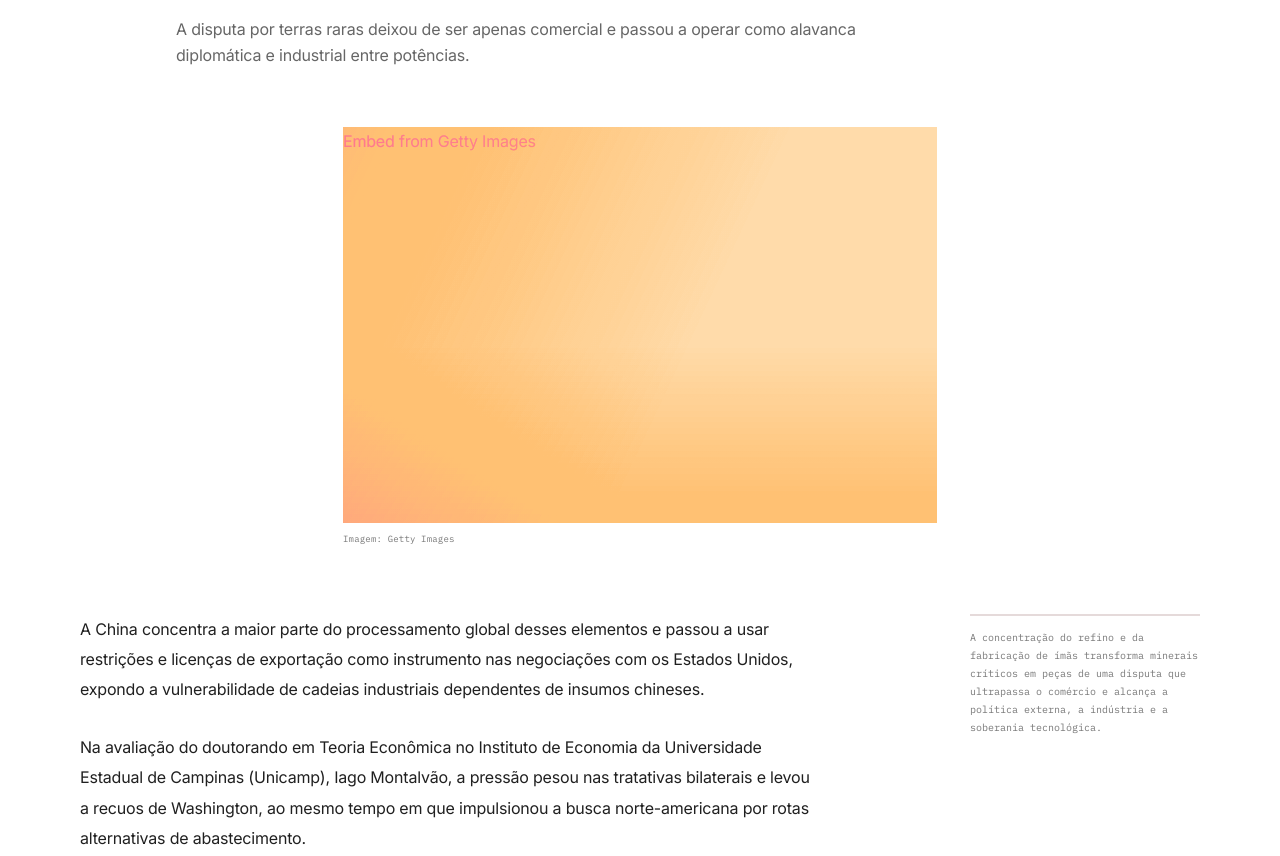
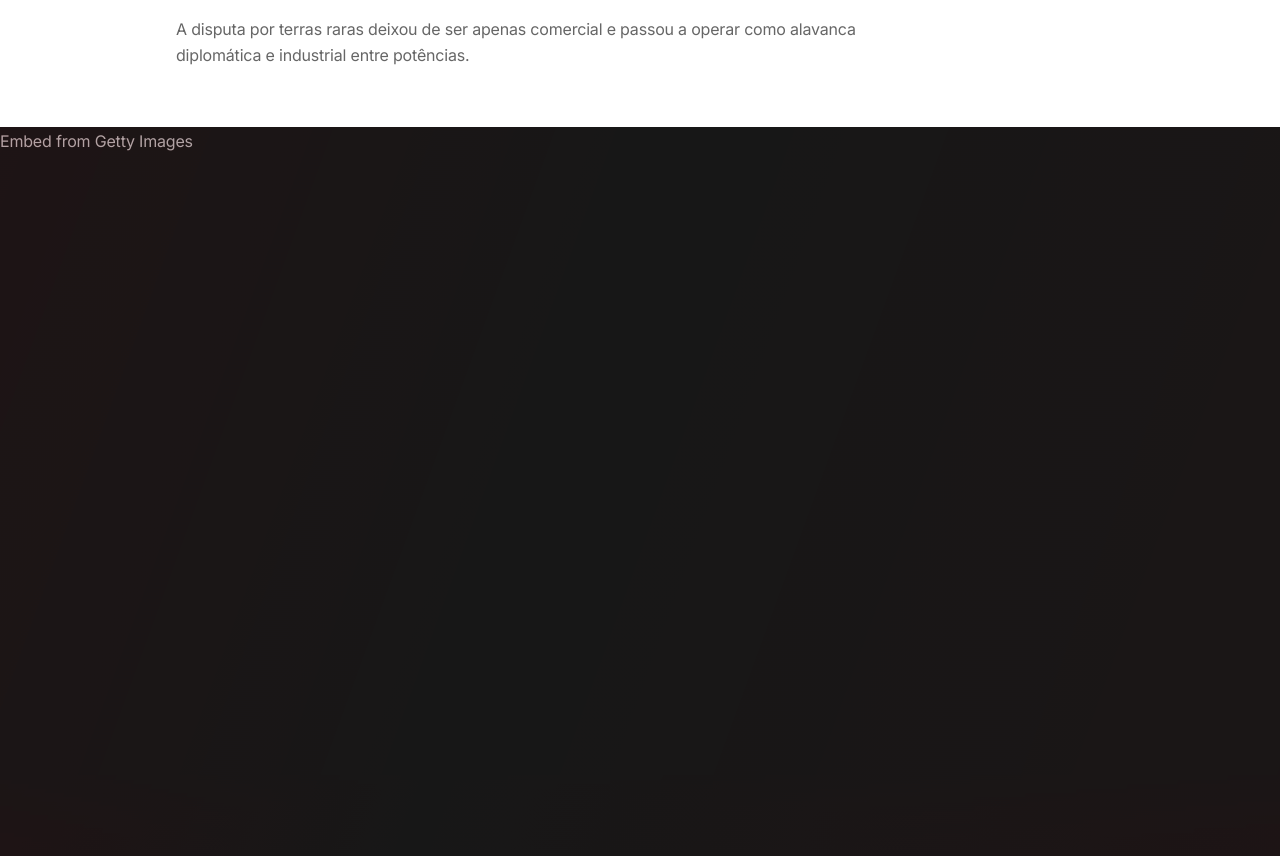
Before and after one commit to miguelcastelobm-hub/terras-raras-reportagem, a plain HTML site: page index.html in a window 1280 px wide. Shown: the part 1762-2618 px from the top of the page. Drawn offline with Linux system fonts and the light colour scheme; a script that the page names is missing.

Commit message:
Make Getty geopolitics image full-bleed with subtle editorial red treatment

```diff
--- a/index.html
+++ b/index.html
@@ -180,13 +180,36 @@ body>*{position:relative;z-index:1}
 @media(max-width:620px){.two-line-title{font-size:clamp(34px,9vw,48px)}.mineral-art-top span:last-child{display:none}.pop-left{left:2%;top:8%}.pop-center{left:38%;top:70%}.pop-right{right:2%;top:8%}.pop-content{width:min(190px,55vw)}}
 
 
-/* Getty Images — tratamento editorial em vermelho na seção de geopolítica */
-.geopolitics-getty{max-width:1100px;margin:55px auto 70px}
-.getty-red-treatment{position:relative;width:100%;max-width:594px;min-height:396px;margin:0 auto;overflow:hidden;background:#f1e8e7;filter:grayscale(1) sepia(1) saturate(4.8) hue-rotate(305deg) contrast(1.08)}
-.getty-red-treatment:after{content:"";position:absolute;inset:0;pointer-events:none;background:linear-gradient(115deg,rgba(181,31,43,.18),transparent 58%),linear-gradient(0deg,rgba(120,0,12,.12),transparent 45%);mix-blend-mode:multiply}
-.geopolitics-getty .gie-single{display:block;width:100%;min-height:396px}
-.geopolitics-getty figcaption{max-width:594px;margin:10px auto 0}
-@media(max-width:640px){.getty-red-treatment{min-height:0}.geopolitics-getty .gie-single{min-height:0}}
+/* Getty Images — imagem em tela cheia com tratamento editorial discreto */
+.geopolitics-getty{
+  position:relative;left:50%;transform:translateX(-50%);
+  width:100vw;max-width:none;margin:58px 0 76px;overflow:hidden;
+  background:#171717;
+}
+.getty-red-treatment{
+  position:relative;width:100%;height:clamp(320px,66.6667vw,850px);
+  margin:0 auto;overflow:hidden;background:#171717;
+}
+.getty-red-treatment:after{
+  content:"";position:absolute;inset:0;pointer-events:none;
+  background:linear-gradient(110deg,rgba(151,18,31,.13),transparent 42%,rgba(151,18,31,.07)),
+             linear-gradient(0deg,rgba(15,15,15,.18),transparent 24%);
+  mix-blend-mode:color;
+}
+.geopolitics-getty .gie-single{display:block;width:100%;height:100%;min-height:0}
+.geopolitics-getty iframe{
+  display:block;width:100%!important;height:100%!important;max-width:none!important;
+  border:0;filter:grayscale(.16) contrast(1.035) saturate(.88);
+}
+.geopolitics-getty figcaption{
+  max-width:1100px;margin:12px auto 0;padding:0 24px 12px;
+  color:#777;font:10px var(--mono);letter-spacing:.04em;
+}
+@media(max-width:640px){
+  .geopolitics-getty{margin:38px 0 52px}
+  .getty-red-treatment{height:clamp(300px,72vw,480px)}
+  .geopolitics-getty figcaption{padding:0 18px 10px}
+}
 </style>
 </head>
 <body>
@@ -199,7 +222,7 @@ body>*{position:relative;z-index:1}
 <figure class="photo geopolitics-getty" aria-label="Imagem de Getty Images sobre a disputa geopolítica entre Estados Unidos e China">
   <div class="getty-red-treatment">
     <a id='tjpQXDQ_SCNiHFyh9ep-HA' class='gie-single' href='https://www.gettyimages.com/detail/1212971284' target='_blank' style='color:#a7a7a7;text-decoration:none;font-weight:normal !important;border:none;display:inline-block;'>Embed from Getty Images</a>
-    <script>window.gie=window.gie||function(c){(gie.q=gie.q||[]).push(c)};gie(function(){gie.widgets.load({id:'tjpQXDQ_SCNiHFyh9ep-HA',sig:'fyaiQt1wzReiL5vhy04P4Ov5yfcBtZzfIMD3dvC6so4=',w:'594px',h:'396px',items:'1212971284',caption: true ,tld:'com',is360: false })});</script>
+    <script>window.gie=window.gie||function(c){(gie.q=gie.q||[]).push(c)};gie(function(){gie.widgets.load({id:'tjpQXDQ_SCNiHFyh9ep-HA',sig:'fyaiQt1wzReiL5vhy04P4Ov5yfcBtZzfIMD3dvC6so4=',w:'100vw',h:'66.6667vw',items:'1212971284',caption: true ,tld:'com',is360: false })});</script>
     <script src='//embed-cdn.gettyimages.com/widgets.js' charset='utf-8' async></script>
   </div>
   <figcaption>Imagem: Getty Images</figcaption>
```
